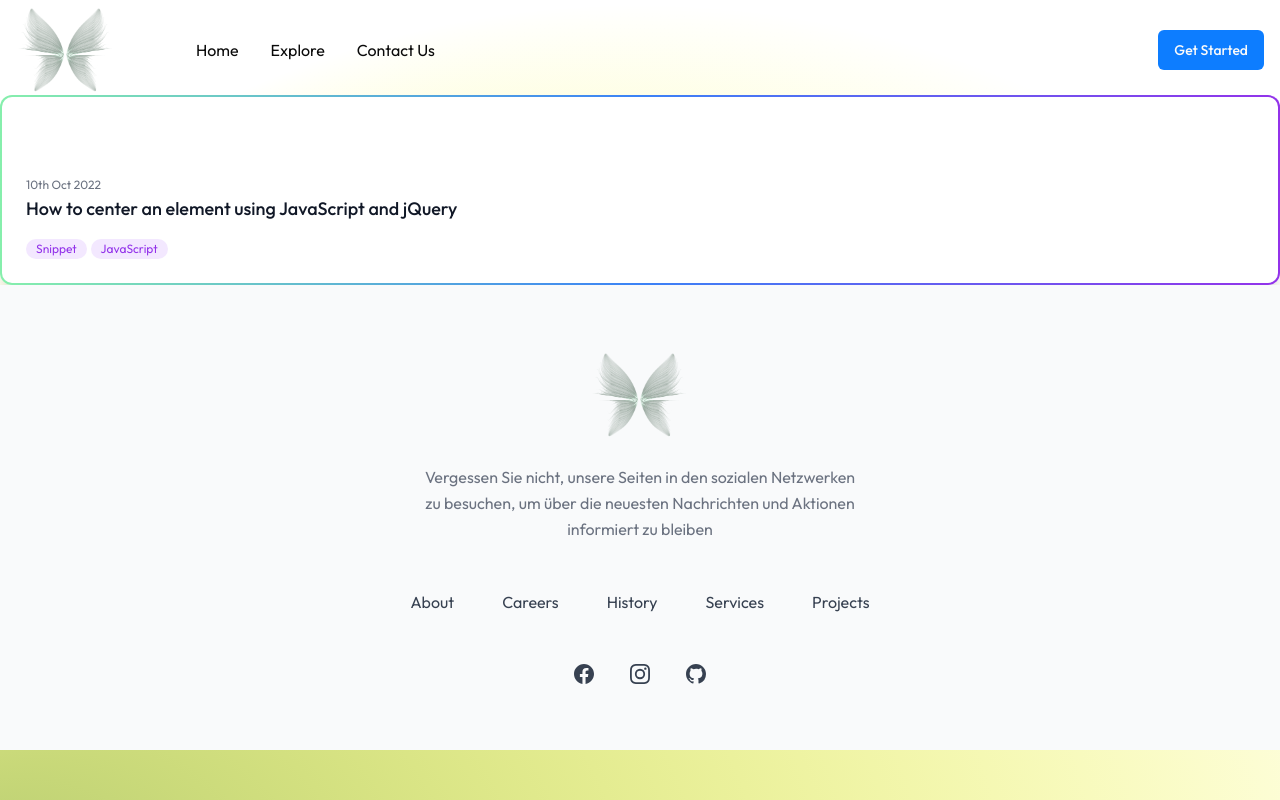
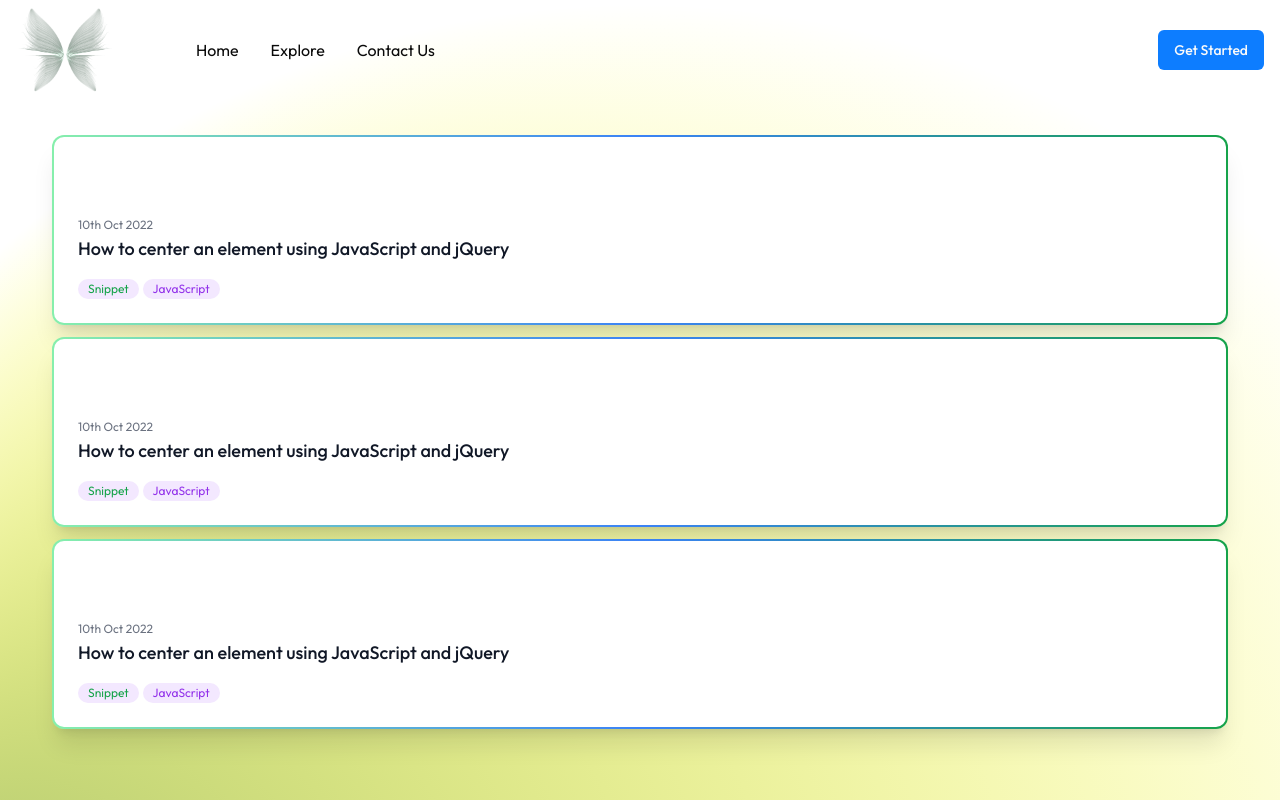
Before and after one commit to d-naumov/beauty_project_front, a Next.js app: page /explorePage in a window 1280 px wide. Shown: the top 800 px of the page. Built offline with nearby package versions, Linux system fonts and the light colour scheme.

Commit message:
Contact+ExplorePages

```diff
--- a/app/(route)/explorePage/page.jsx
+++ b/app/(route)/explorePage/page.jsx
@@ -2,10 +2,10 @@
 const ExplorePage = () => {
   return (
 
-    <div>
+    <div className="m-10">
 
 <article
-  className="hover:animate-background rounded-xl bg-gradient-to-r from-green-300 via-blue-500 to-purple-600 p-0.5 shadow-xl transition hover:bg-[length:400%_400%] hover:shadow-sm hover:[animation-duration:_4s]"
+  className="m-3 hover:animate-background rounded-xl bg-gradient-to-r from-green-300 via-blue-500 to-green-600 p-0.5 shadow-xl transition hover:bg-[length:400%_400%] hover:shadow-sm hover:[animation-duration:_4s]"
 >
   <div className="rounded-[10px] bg-white p-4 !pt-20 sm:p-6">
     <time datetime="2022-10-10" className="block text-xs text-gray-500"> 10th Oct 2022 </time>
@@ -18,7 +18,7 @@ const ExplorePage = () => {
 
     <div className="mt-4 flex flex-wrap gap-1">
       <span
-        className="whitespace-nowrap rounded-full bg-purple-100 px-2.5 py-0.5 text-xs text-purple-600"
+        className="whitespace-nowrap rounded-full bg-purple-100 px-2.5 py-0.5 text-xs text-green-600"
       >
         Snippet
       </span>
@@ -31,6 +31,63 @@ const ExplorePage = () => {
     </div>
   </div>
 </article>
+
+<article
+  className="m-3 hover:animate-background rounded-xl bg-gradient-to-r from-green-300 via-blue-500 to-green-600 p-0.5 shadow-xl transition hover:bg-[length:400%_400%] hover:shadow-sm hover:[animation-duration:_4s]"
+>
+  <div className="rounded-[10px] bg-white p-4 !pt-20 sm:p-6">
+    <time datetime="2022-10-10" className="block text-xs text-gray-500"> 10th Oct 2022 </time>
+
+    <a href="#">
+      <h3 className="mt-0.5 text-lg font-medium text-gray-900">
+        How to center an element using JavaScript and jQuery
+      </h3>
+    </a>
+
+    <div className="mt-4 flex flex-wrap gap-1">
+      <span
+        className="whitespace-nowrap rounded-full bg-purple-100 px-2.5 py-0.5 text-xs text-green-600"
+      >
+        Snippet
+      </span>
+
+      <span
+        className="whitespace-nowrap rounded-full bg-purple-100 px-2.5 py-0.5 text-xs text-purple-600"
+      >
+        JavaScript
+      </span>
+    </div>
+  </div>
+</article>
+
+<article
+  className="m-3 hover:animate-background rounded-xl bg-gradient-to-r from-green-300 via-blue-500 to-green-600 p-0.5 shadow-xl transition hover:bg-[length:400%_400%] hover:shadow-sm hover:[animation-duration:_4s]"
+>
+  <div className="rounded-[10px] bg-white p-4 !pt-20 sm:p-6">
+    <time datetime="2022-10-10" className="block text-xs text-gray-500"> 10th Oct 2022 </time>
+
+    <a href="#">
+      <h3 className="mt-0.5 text-lg font-medium text-gray-900">
+        How to center an element using JavaScript and jQuery
+      </h3>
+    </a>
+
+    <div className="mt-4 flex flex-wrap gap-1">
+      <span
+        className="whitespace-nowrap rounded-full bg-purple-100 px-2.5 py-0.5 text-xs text-green-600"
+      >
+        Snippet
+      </span>
+
+      <span
+        className="whitespace-nowrap rounded-full bg-purple-100 px-2.5 py-0.5 text-xs text-purple-600"
+      >
+        JavaScript
+      </span>
+    </div>
+  </div>
+</article>
+
     </div>
   )
 }
--- a/app/_components/CategorySearch.jsx
+++ b/app/_components/CategorySearch.jsx
@@ -37,7 +37,7 @@ function CategorySearch() {
       </div>
 
 
-        <div className=" grid grid-cols-3 md:grid-cols-4 lg:grid-cols-6 ">
+        <div className=" grid grid-cols-3 md:grid-cols-4 lg:grid-cols-7 ">
 
             <div className="p-5 hover:scale-110 transition-all ease-in-out cursor-pointer">
             <Image src="/menu-1.png" alt="logo" width={100} height={100} />
@@ -46,23 +46,27 @@ function CategorySearch() {
 
             <div className=" p-5 hover:scale-110 transition-all ease-in-out cursor-pointer">
             <Image src="/menu-1.png" alt="logo" width={100} height={100} />
-          <p className="m-1">Haarschnitt</p>
+          <p className="m-1 pl-3">Maniküre</p>
             </div>
             <div className="p-5 hover:scale-110 transition-all ease-in-out cursor-pointer">
             <Image src="/menu-1.png" alt="logo" width={100} height={100} />
-          <p className="m-1">Haarschnitt</p>
+          <p className="m-1 pl-2">Kosmetiker</p>
             </div>
             <div className="p-5 hover:scale-110 transition-all ease-in-out cursor-pointer">
             <Image src="/menu-1.png" alt="logo" width={100} height={100} />
-          <p className="m-1">Haarschnitt</p>
+          <p className="m-1 pl-3">Wimpern</p>
+            </div>
+            <div className=" p-5 hover:scale-110 transition-all ease-in-out cursor-pointer">
+            <Image src="/menu-1.png" alt="logo" width={100} height={100} />
+          <p className="m-1 pl-3">Epilation</p>
             </div>
             <div className="p-5 hover:scale-110 transition-all ease-in-out cursor-pointer">
             <Image src="/menu-1.png" alt="logo" width={100} height={100} />
-          <p className="m-1">Haarschnitt</p>
+          <p className="m-1 pl-1">Tätowierung</p>
             </div>
             <div className="p-5 hover:scale-110 transition-all ease-in-out cursor-pointer">
             <Image src="/menu-1.png" alt="logo" width={100} height={100} />
-          <p className="m-1">Haarschnitt</p>
+          <p className="m-1 pl-3">Piercing</p>
             </div>
 
         </div>
--- a/app/_components/Footer.jsx
+++ b/app/_components/Footer.jsx
@@ -3,7 +3,7 @@ import Image from 'next/image'
 
 function Footer() {
   return (
-    <footer className="bg-gray-50">
+    <footer className="  ">
   <div className="mx-auto max-w-5xl px-4 py-16 sm:px-6 lg:px-8">
     <div className="flex justify-center text-teal-600">
     <Image src="/logo3.png" alt="logo" width={100} height={100}  />
--- a/app/_components/Header.jsx
+++ b/app/_components/Header.jsx
@@ -2,6 +2,7 @@ import { Button } from "@/components/ui/button";
 import Image from "next/image";
 import React from "react";
 import Link from "next/link";
+import { LoginButton } from "../../components/auth/login-button";
 
 function Header() {
   const Menu = [
@@ -42,7 +43,10 @@ function Header() {
           ))}
         </ul>
       </div>
-      <Link href="/auth"><Button>Get Started</Button></Link>
+    <LoginButton>
+    <Button>Get Started</Button>
+    </LoginButton>
+
 
     </div>
   );
--- /dev/null
+++ b/components/auth/login-button.tsx
@@ -0,0 +1,36 @@
+"use client"
+
+import { useRouter } from "next/navigation";
+
+interface LoginButtonProps {
+    children: React.ReactNode;
+    mode?:"modal" | "redirect",
+    asChild?: boolean;
+};
+
+export const LoginButton = ({
+    children,
+    mode = "redirect",
+    asChild
+}:LoginButtonProps) => {
+const router = useRouter();
+
+
+const onClick = () => {
+    router.push("/auth/login")
+};
+
+if (mode === "modal") {
+    return (
+        <span>
+            TODO: Implement modal
+        </span>
+    )
+}
+
+return (
+    <span onClick={onClick} className="cursor-pointer">
+        {children}
+    </span>
+);
+};
--- /dev/null
+++ b/components/auth/login-form.tsx
@@ -0,0 +1,5 @@
+export const LoginForm = () => {
+  return (
+    <div>loginForm</div>
+  )
+}
```
Also changed, not shown: @/components/ui/card.jsx (added, +50 -0 lines), app/(route)/contact/page.tsx (+4 -41 lines), app/auth/layout.tsx (added, +11 -0 lines), app/auth/login/page.tsx (added, +12 -0 lines).
